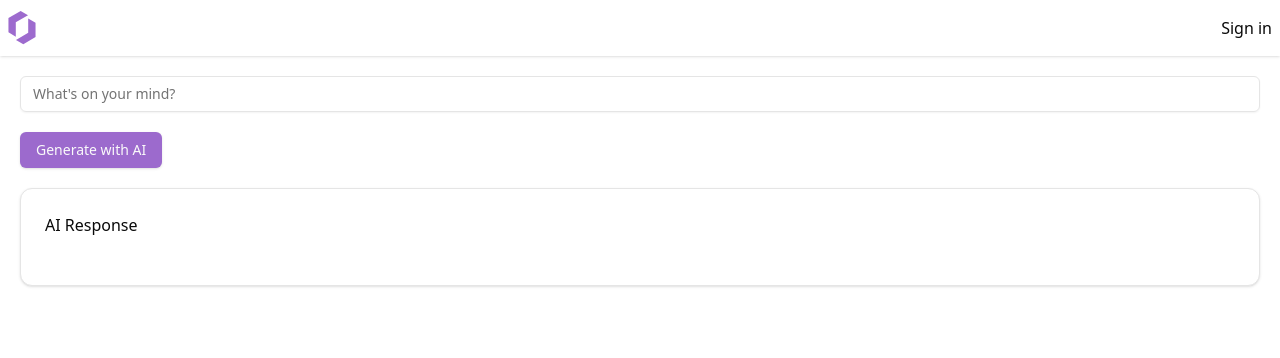
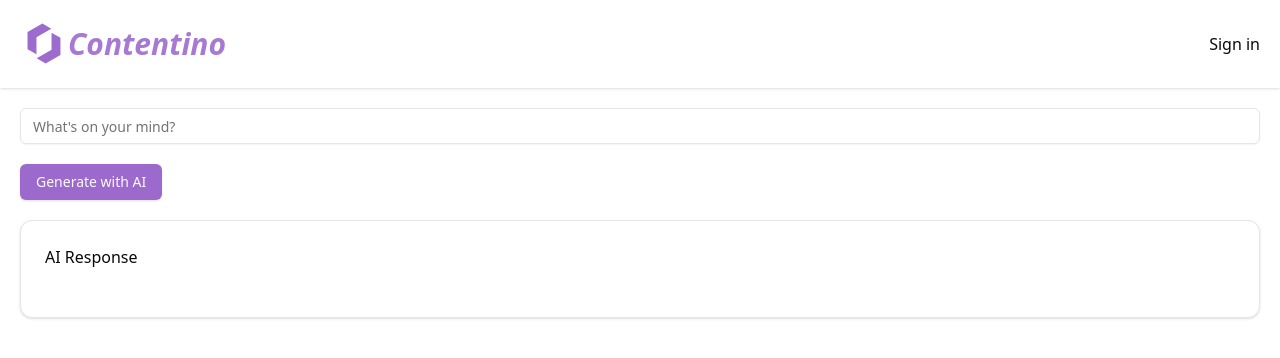
Before and after one commit to zana-abdollahpour/contentino, a Next.js app: page / in a window 1280 px wide. Shown: the top 358 px of the page. Built offline with nearby package versions, Linux system fonts and the light colour scheme; no server answers.

Commit message:
improve top navigation UI

```diff
--- a/src/components/navigation/top-navigation.tsx
+++ b/src/components/navigation/top-navigation.tsx
@@ -10,26 +10,46 @@ import {
   useUser,
 } from "@clerk/nextjs";
 
+import { Button } from "@/components/ui/button";
+
 export default function TopNavigation() {
-  const { isSignedIn, user } = useUser();
+  const { isSignedIn } = useUser();
 
   return (
-    <nav className="flex items-center justify-between p-2 shadow">
-      <Link href="/">
-        <Image alt="logo" src="/logo.svg" width={28} height={28} />
+    <nav className="flex items-center justify-between px-5 py-2 shadow md:py-5">
+      <Link href="/" className="flex items-center gap-1 md:gap-0">
+        <Image
+          alt="logo"
+          src="/logo.svg"
+          width={28}
+          height={28}
+          className="md:h-12 md:w-12"
+        />
+        <span className="text-lg font-bold italic text-primary/90 md:text-3xl">
+          Contentino
+        </span>
       </Link>
-      <div className="flex items-center">
+
+      <div className="flex items-center gap-2">
         {isSignedIn && (
-          <Link
-            className="mr-2"
-            href="/dashboard"
-          >{`${user.firstName}'s Dashboard`}</Link>
+          <Button variant="secondary" className="border border-primary/60">
+            <Link className="mr-2" href="/dashboard">
+              My Dashboard
+            </Link>
+          </Button>
         )}
         <SignedOut>
           <SignInButton />
         </SignedOut>
         <SignedIn>
-          <UserButton />
+          <UserButton
+            appearance={{
+              elements: {
+                userButtonAvatarBox:
+                  "md:h-12 md:w-12 border-2 border-primary/60",
+              },
+            }}
+          />
         </SignedIn>
       </div>
     </nav>
```
